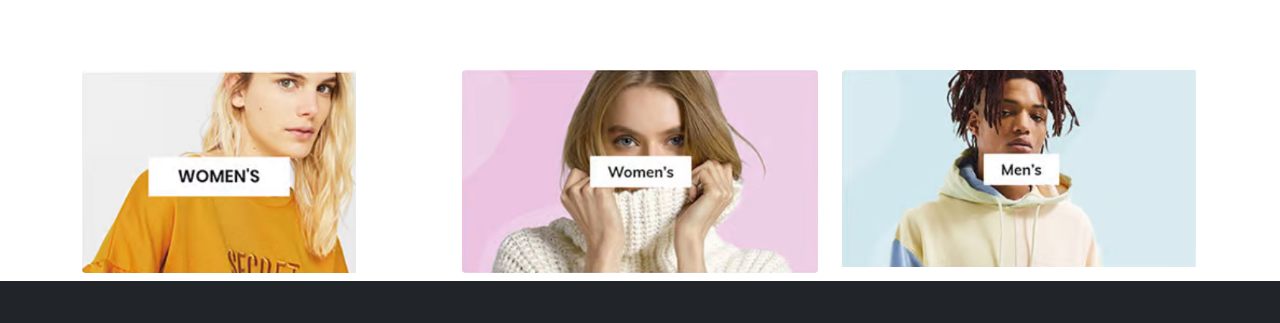
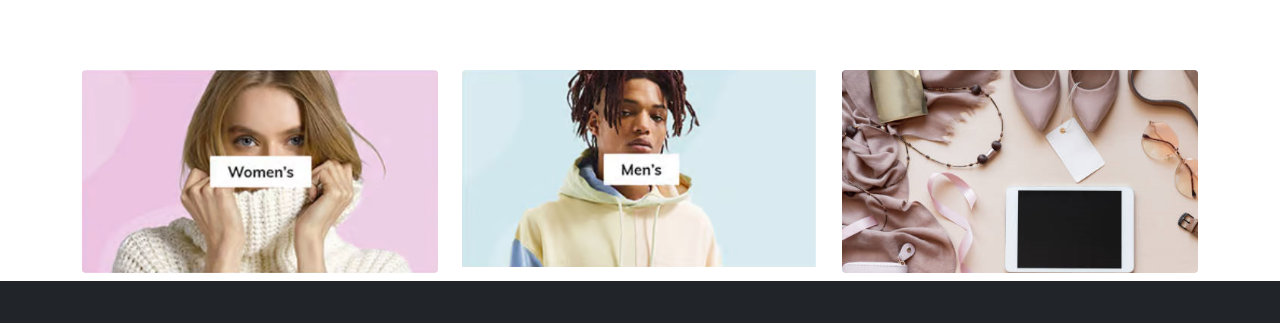
Before and after one commit to shreya1224/ReactOrderApp, a React (Create React App) app: page / in a window 1280 px wide. Shown: the part 730-1053 px from the top of the page. Built offline with nearby package versions, Linux system fonts and the light colour scheme.

Commit message:
added men women store components

```diff
--- /dev/null
+++ b/src/components/Accessories.jsx
@@ -0,0 +1,7 @@
+import React from 'react'
+
+export default function Accessories() {
+  return (
+    <div>Accessories</div>
+  )
+}
--- a/src/components/ImageHolder.jsx
+++ b/src/components/ImageHolder.jsx
@@ -1,29 +1,34 @@
 import React from "react";
+import { Link } from "react-router-dom";
 
 export default function ImageHolder() {
   return (
     <div className="container mb-2">
       <div className="row">
         <div className="col-lg-4 col-sm-12">
-          <img
-            src={require("../static/5.png")}
-            alt="image1"
-            className="img-fluid rounded"
-          />
-        </div>
-        <div className="col-lg-4 col-sm-12">
-          <img
+         <Link to="/store/women"><img
             src={require("../static/6.png")}
             alt="image1"
             className="img-fluid rounded"
           />
+          </Link>
         </div>
         <div className="col-lg-4 col-sm-12">
-          <img
+        <Link to="/store/men"><img
+
             src={require("../static/7.png")}
             alt="image1"
             className="img-fluid rounded"
           />
+        </Link>
+        </div>
+        <div className="col-lg-4 col-sm-12">
+          <Link to="/store/accessories"><img
+            src={require("../static/8.png")}
+            alt="image1"
+            className="img-fluid rounded"
+          />
+          </Link>
         </div>
       </div>
     </div>
--- /dev/null
+++ b/src/components/MenStore.jsx
@@ -0,0 +1,7 @@
+import React from 'react'
+
+export default function MenStore() {
+  return (
+    <div><h1>Menstore</h1></div>
+  )
+}
--- /dev/null
+++ b/src/components/WomenStore.jsx
@@ -0,0 +1,8 @@
+import React from 'react'
+
+export default function WomenStore() {
+  return (
+    <div><h1>
+        Womenstore</h1></div>
+  )
+}
--- a/src/index.js
+++ b/src/index.js
@@ -12,6 +12,9 @@ import {
   Posts,
   Post,
 } from "./components";
+import WomenStore from "./components/WomenStore";
+import MenStore from "./components/MenStore";
+import Accessories from "./components/Accessories";
 
 ReactDOM.render(
   <Router>
@@ -20,6 +23,10 @@ ReactDOM.render(
       <Route path="/" element={<Home />} />
       <Route path="/about" element={<About />} />
       <Route path="/contact" element={<Contact />} />
+
+      <Route path="/store/women" element={<WomenStore />} />
+      <Route path="/store/men" element={<MenStore />} />
+      <Route path="/store/accessories" element={<Accessories />} />
       <Route path="/blog" element={<Blog />}>
         <Route path="" element={<Posts />} />
         <Route path=":postSlug" element={<Post />} />
```
Also changed, not shown: src/static/8.png, 1 other file (tests, documents, lock files or other folders).
